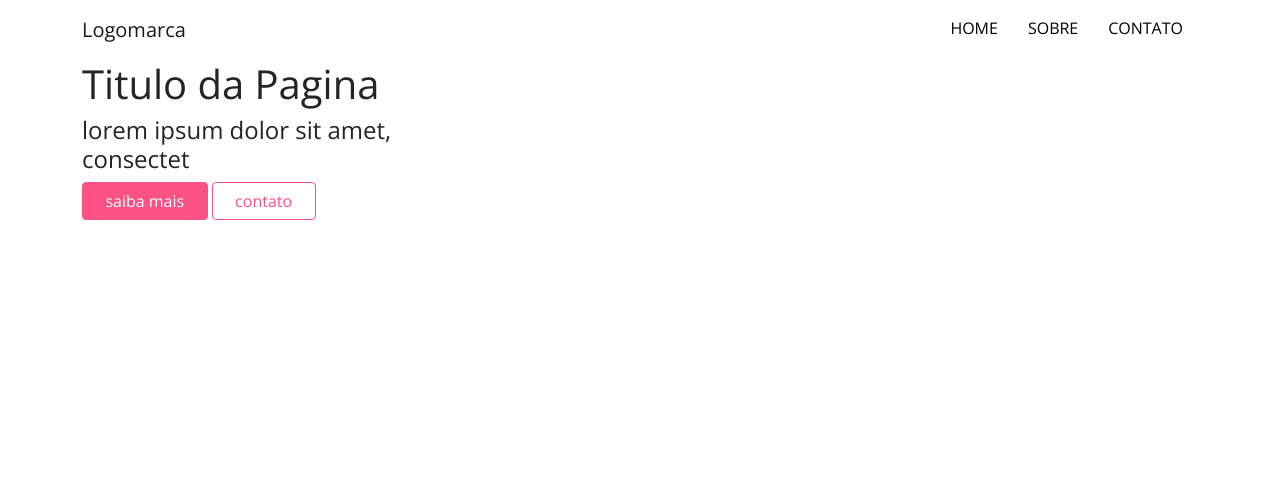
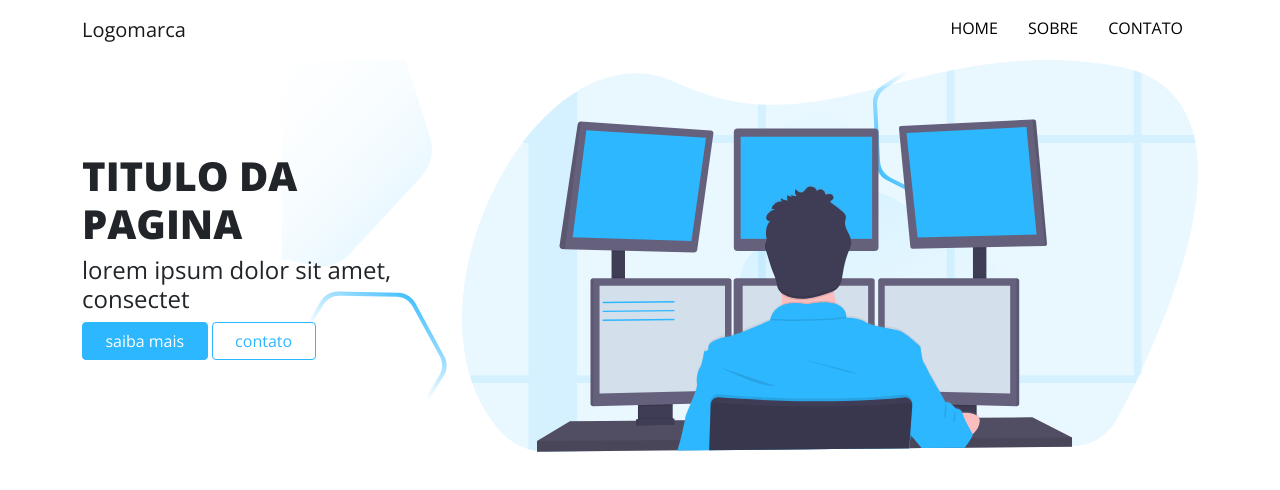
Before and after one commit to ricardosguimaraes/onapage-bootstrap-5, a plain HTML site: page index.html in a window 1280 px wide. Drawn offline with nearby package versions, Linux system fonts and the light colour scheme.

Commit message:
update 1

```diff
--- a/css/config.css
+++ b/css/config.css
@@ -1,5 +1,5 @@
 :root {
-    --primary: #FC5185;
-    --primary-dark: #f83771;
+    --primary: #2db7ff;
+    --primary-dark: #0ca7fb;
     --secondary: #364f6b;
 }
--- a/css/custom.css
+++ b/css/custom.css
@@ -1,6 +1,7 @@
 html,
 body {
     font-family: 'Open Sans', sans-serif;
+
 }
 
 #header {
@@ -23,7 +24,18 @@ body {
 }
 
 #header .nav-link:hover {
-    border-bottom: solid 4px var(--secondary);
+    border-bottom: solid 4px var(--primary);
     color: var(--secondary);
 
 }
+
+#slider {
+    background: url(../img/bg_topo.svg) no-repeat center bottom;
+    background-size: contain;
+}
+
+#slider h1 {
+    text-transform: uppercase;
+    font-weight: 900;
+
+}
--- a/index.html
+++ b/index.html
@@ -58,7 +58,7 @@
                     <a href="#" class="btn btn-outline-primary button-primary-outline button">Contato</a>
                 </div>
                 <div class="col-md-8 align-self-center text-center">
-                    <img src="./img_siter/imagens siter/criacao_sites.svg" alt="" class="img-fluid">
+                    <img src="img/developer_telas.svg" alt="" class="img-fluid">
                 </div>
             </div>
         </div>
```
Also changed, not shown: img/bg_topo.svg (added), img/criacao_sites.svg (deleted), img/developer_telas.svg (added).
